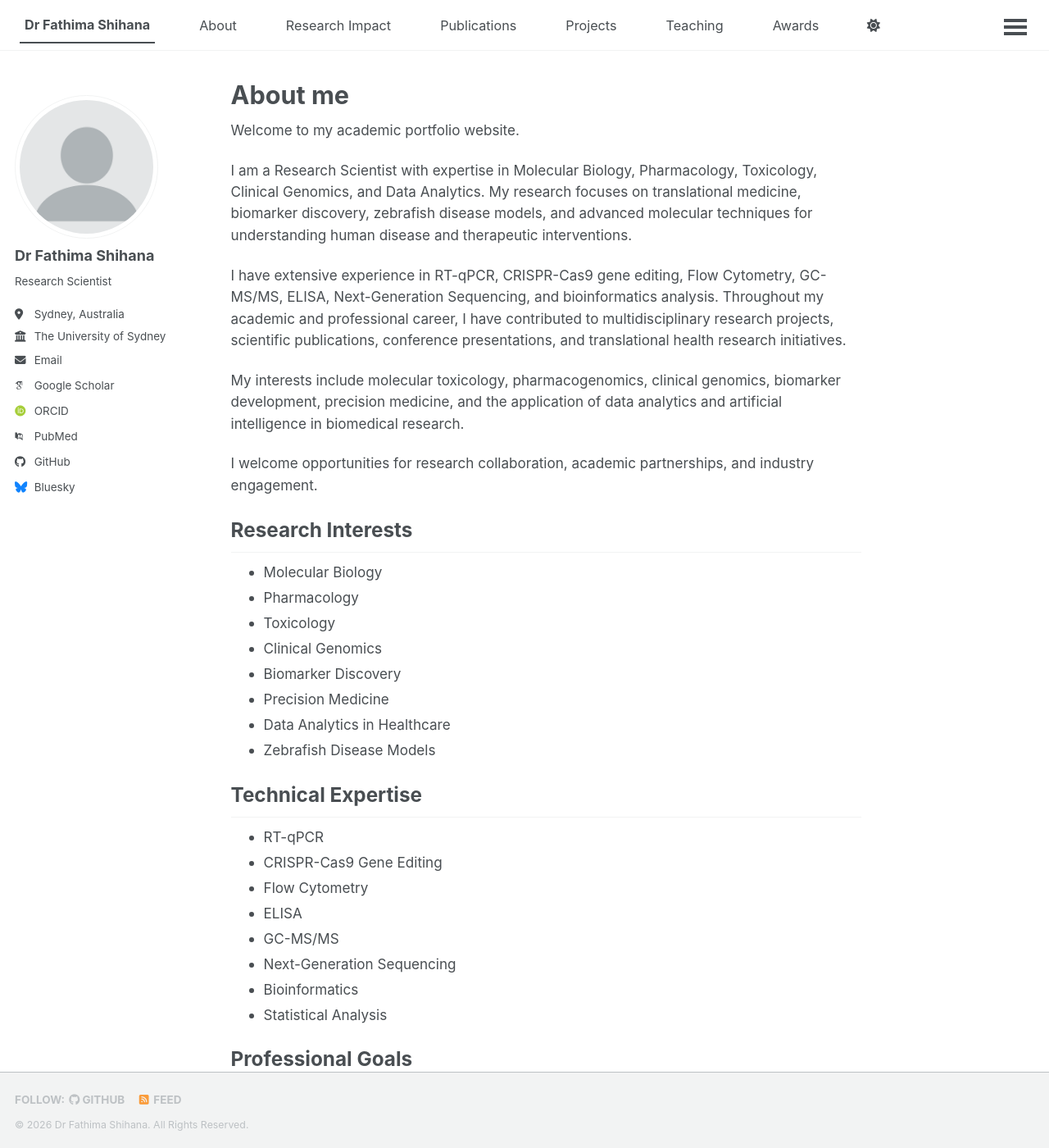
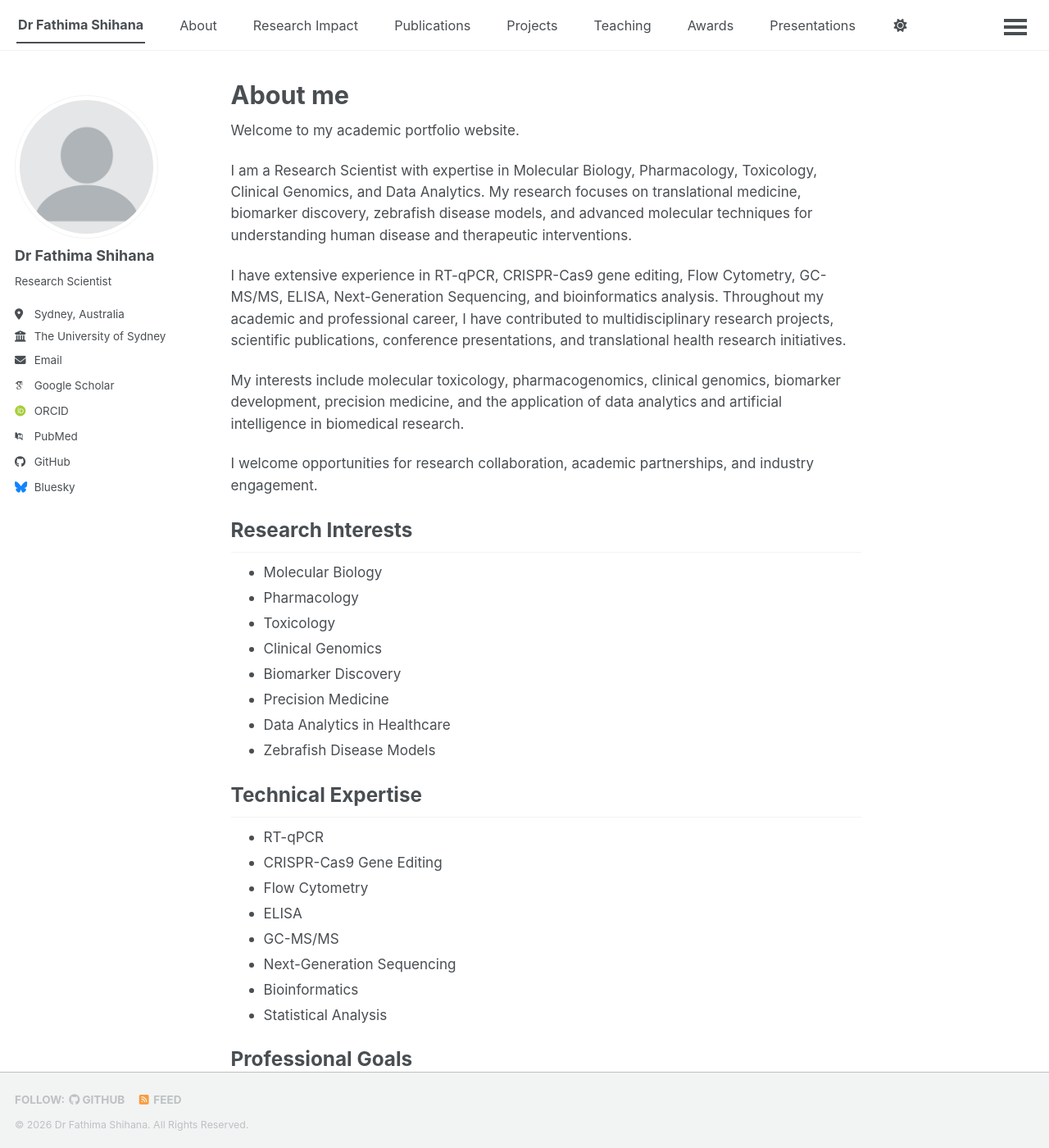
Before and after one commit to fathimashihana/fathimashihana.github.io, a Jekyll site: the page built from _pages/about.md, in a window 1280 px wide and 1400 px high. Shown: the whole window at 82% size. Built offline with Jekyll 4.4.1, drawn with Linux system fonts in a browser that asks for light colours; some web fonts are replaced; a script bundle is joined from its source files by our own code; library files that are not in the unit come from our copies.

Commit message:
Update main.scss

```diff
--- a/assets/css/main.scss
+++ b/assets/css/main.scss
@@ -159,11 +159,11 @@
 }
 /* Reduce spacing between navigation menu items */
 .masthead__menu-item {
-    padding-left: 6px !important;
-    padding-right: 6px !important;
+    padding-left: 2px !important;
+    padding-right: 2px !important;
 }
 
 .greedy-nav a {
-    padding-left: 6px !important;
-    padding-right: 6px !important;
+    padding-left: 2px !important;
+    padding-right: 2px !important;
 }
```
